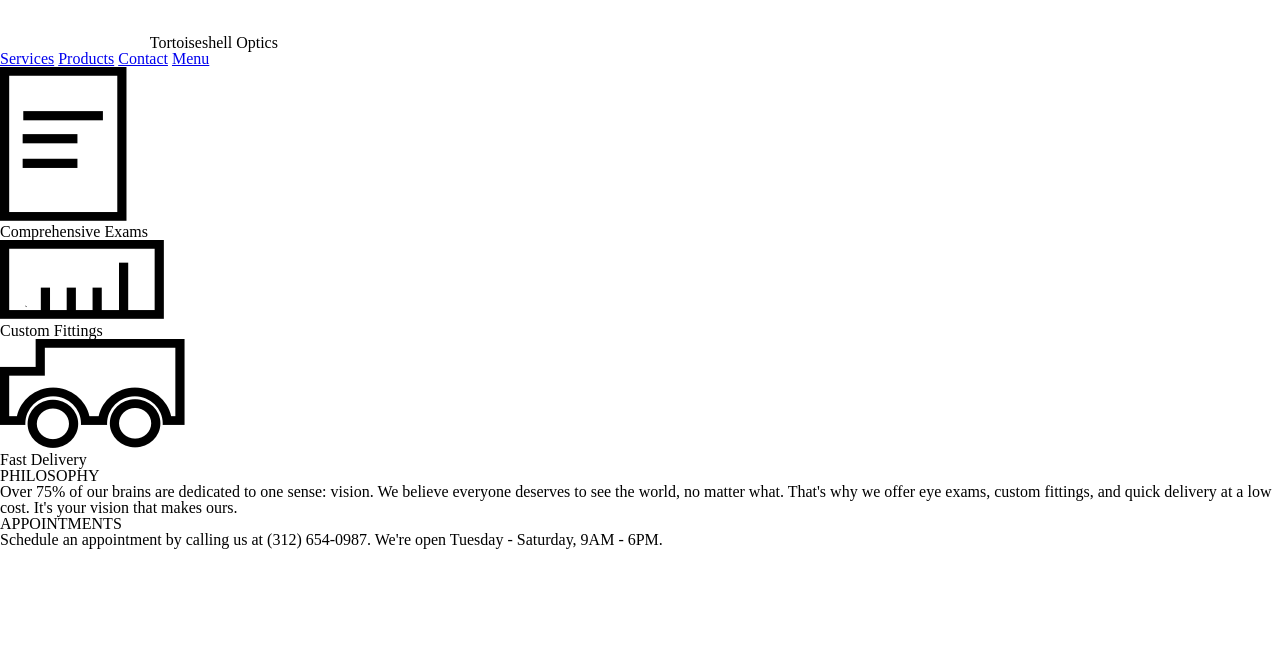
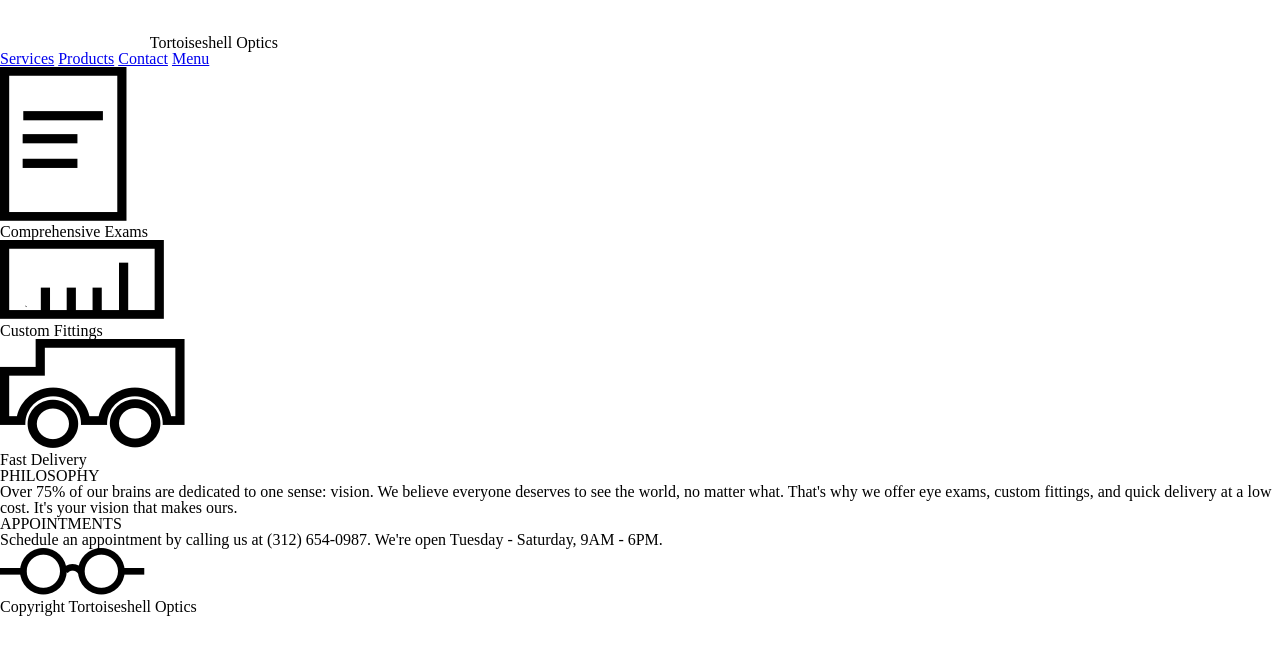
Before and after one commit to anjiB72/tortoiseshell-optics, a plain HTML site: page index.html in a window 1280 px wide. Drawn offline with Linux system fonts and the light colour scheme.

Commit message:
add footer to html doc

```diff
--- a/index.html
+++ b/index.html
@@ -68,6 +68,15 @@
       </div>
     </div>
 
+<!-- Footer container-->
+    <footer>
+      <div class="">
+        <img src="./resources/images/logo-black.png" alt="Tortoiseshell logo in black">
+      </div>
+      <div class="">
+        Copyright Tortoiseshell Optics
+      </div>
+    </footer>
 
   </body>
 </html>
```
